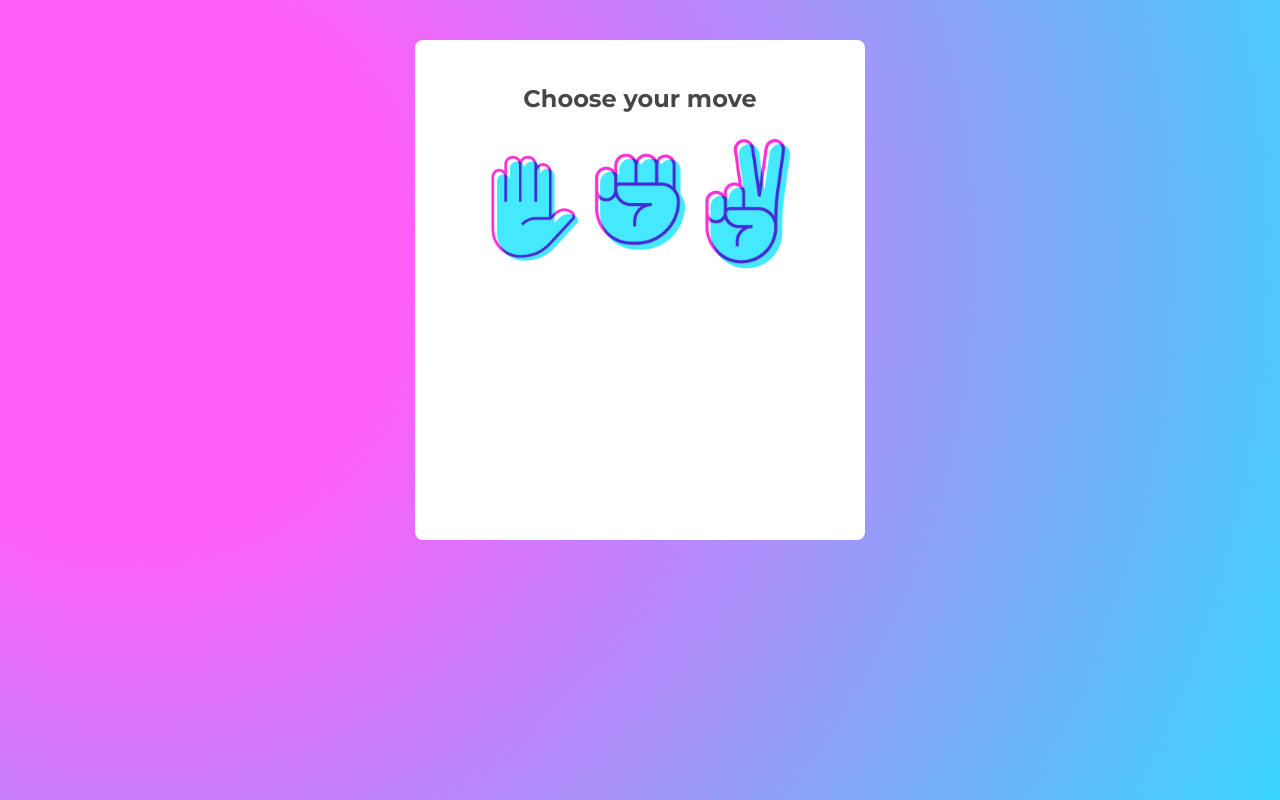
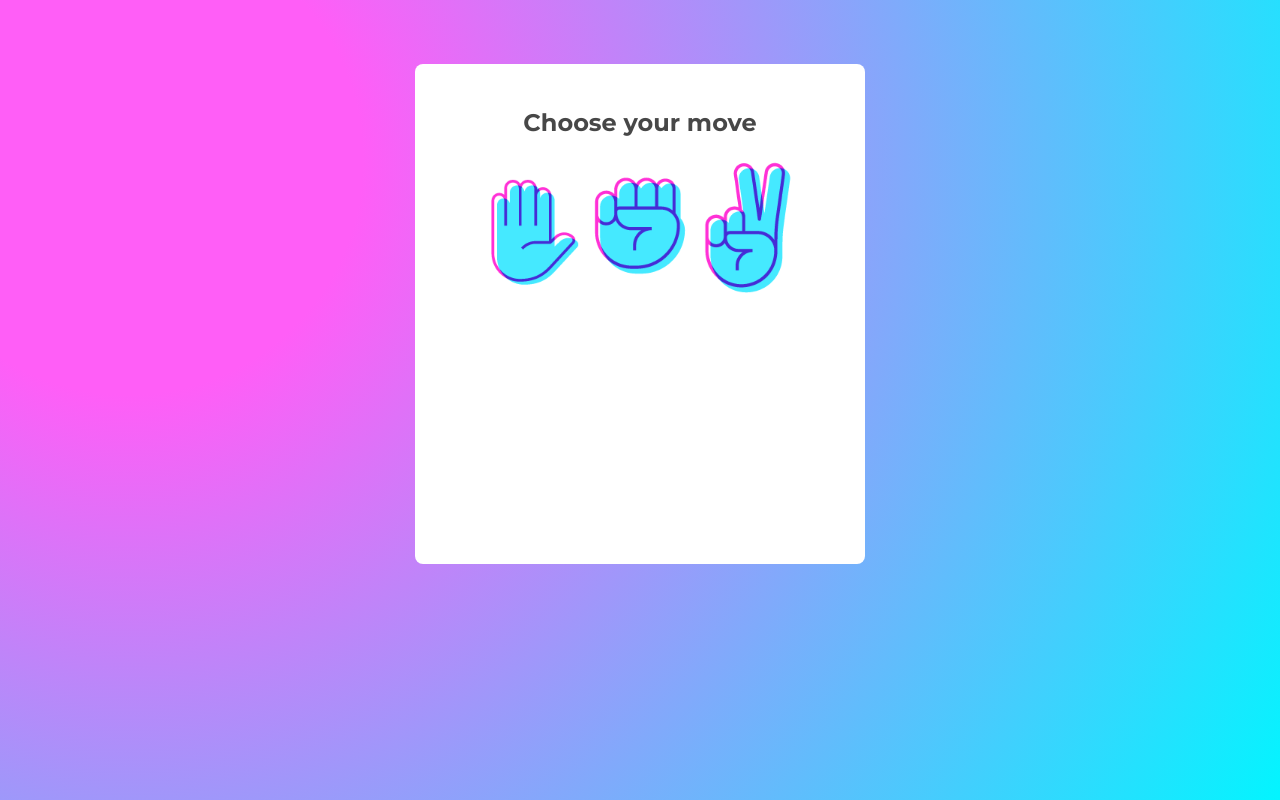
Before and after one commit to devdartagnan/Paper-Rock-Sciscor-Simple-Js, a plain HTML site: page index.html in a window 1280 px wide. Shown: the top 800 px of the page. Drawn offline with Linux system fonts and the light colour scheme.

Commit message:
background solving

```diff
--- a/hand.js
+++ b/hand.js
@@ -22,9 +22,6 @@ function combat(hand) {
     let cpuHand = Math.floor(Math.random() * 3)
     const result = array[cpuHand]
 
-
-    console.log(cpu[cpuHand])
-    console.log(hand, 'hand')
     if (hand !== undefined) {
         if (hand === result) {
             resultImg.src = `assets/${cpu[cpuHand]}.png`
--- a/style.css
+++ b/style.css
@@ -1,9 +1,13 @@
+html {
+    height: 100%;
+}
 body {
     background-image: radial-gradient( circle farthest-corner at 10% 20%,  rgba(255,94,247,1) 17.8%, rgba(2,245,255,1) 100.2% );
     display: flex;
     font-family: 'Montserrat', sans-serif;
     justify-content: center;
-    height: 100vw;
+    height: 100%;
+    margin: 0;
 }
 
 .main {
@@ -15,7 +19,7 @@ body {
     display: flex;
     flex-direction: column;
     height: 500px;
-    margin-top: 2rem;
+    margin:4rem  2rem;
     padding-top: 1.5rem;
     width: 450px;
 }
@@ -34,6 +38,9 @@ body {
     width: 100px;
 }
 .options-hands img:active {
+    width: 110px;
+}
+.options-hands img::selection {
     width: 110px;
 }
 
```
